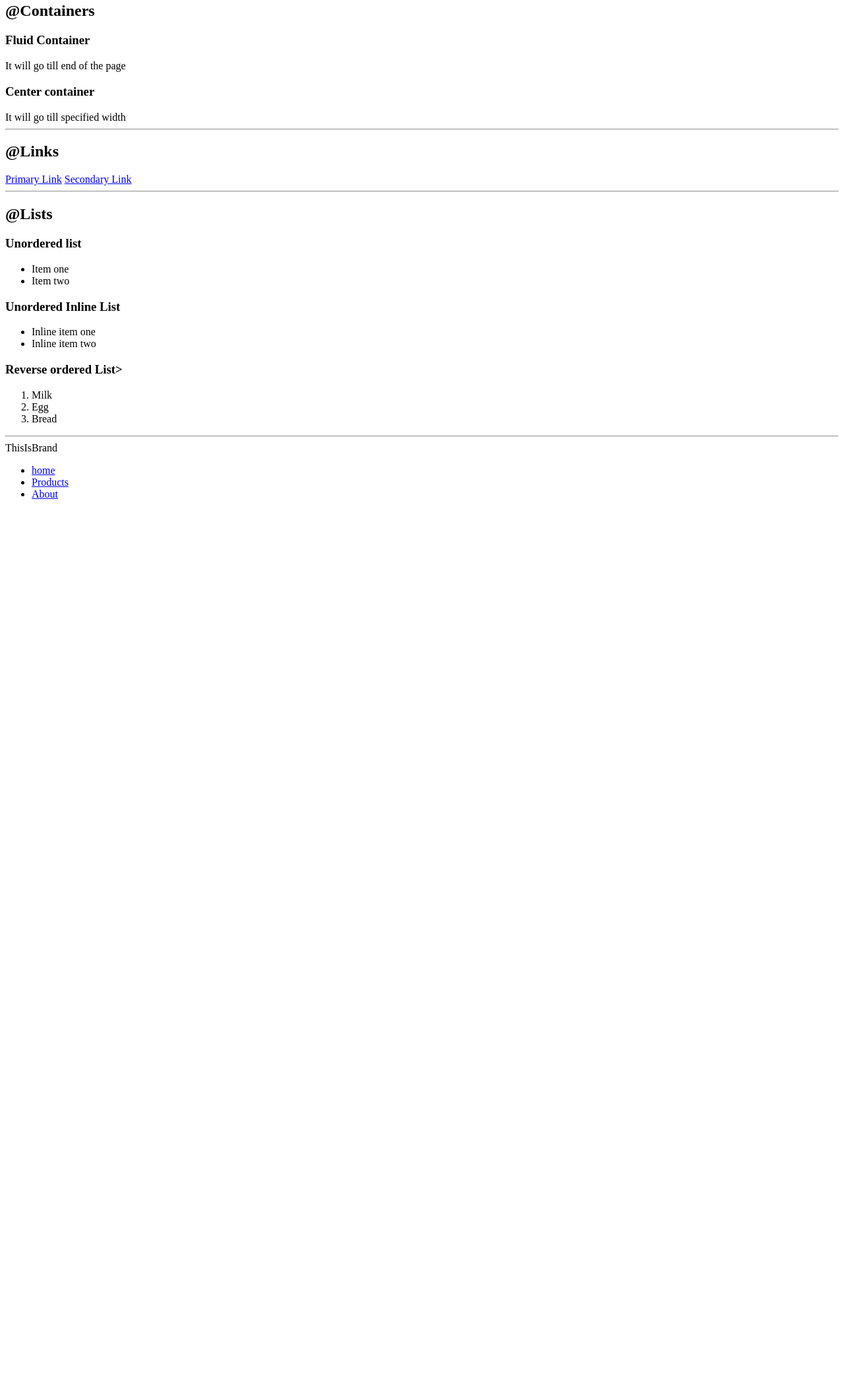
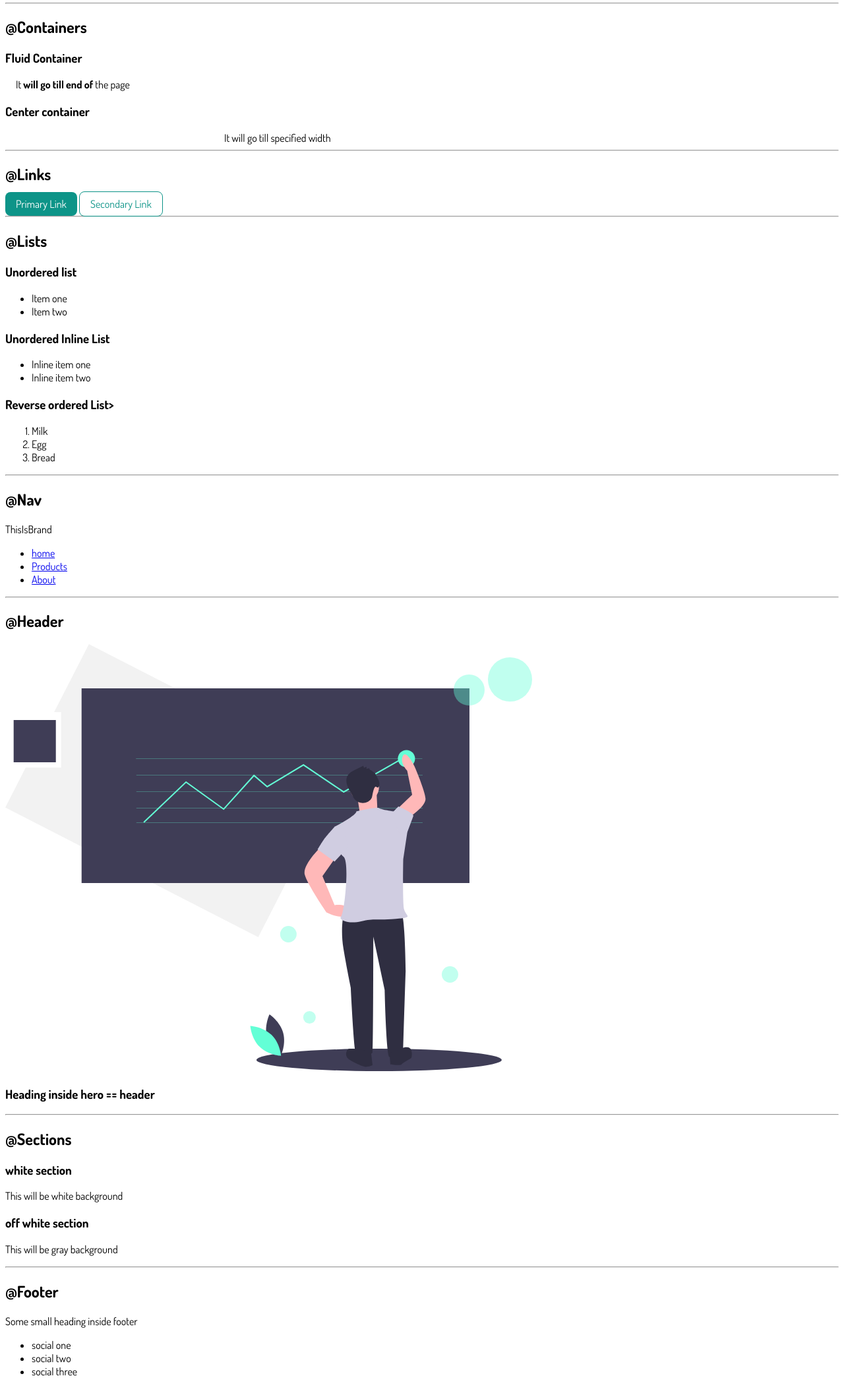
Before and after one commit to karanmagdum/lesson-3--live, a plain HTML site: page index.html in a window 1280 px wide. Shown: the part 368-2459 px from the top of the page at 66% size. Before the commit the page ends 1390 px from the top, so only its background shows below. Drawn offline with Linux system fonts and the light colour scheme.

Commit message:
Added Css styling

```diff
--- a/index.html
+++ b/index.html
@@ -5,33 +5,53 @@
     <meta http-equiv="X-UA-Compatible" content="IE=edge">
     <meta name="viewport" content="width=device-width, initial-scale=1.0">
     <title>Component Library</title>
+    <!-- Css way 1 : Style tag -->
+    <!-- <style>
+        body {
+            color : red;
+        }
+    </style> -->
+
+    <!-- Css way 3 : Create styles.css and apply it (external link) -->
+    <link href="styles.css" rel="stylesheet" />
+
+
 </head>
 <body>
-    <h1>Welcome to Karan's component library</h1>
-    <p>I'm attending neog.camp and I want to make library which would make all
+    <!-- CSS way 2 Style attribute -->
+    <!-- <h1 style="color:green">Welcome to Karan's component library</h1> -->
+
+    <h1 >Welcome to Karan's component library</h1>
+    <p >I'm attending neog.camp and I want to make library which would make all
         my projeatcs look good and consistent.</p>
+    <!-- <h1 id="lib-header">Welcome to Karan's component library</h1>
+    <p class="para">I'm attending neog.camp and I want to make library which would make all
+            my projeatcs look good and consistent.</p> -->
 
     <hr>
 
     <h2>@Typrography</h2>
     <h1>Biggets heading</h1>
     <h2>Second biggest heading</h2>
-    <p>Normal size in html usually used fro writing paragraph</p>
-    <small>smaller size text</small>
+    <p >Normal size in html usually used fro writing paragraph</p>
+    <small >smaller size text</small>
+    <!-- <p class="para">Normal size in html usually used fro writing paragraph</p>
+    <small class="para">smaller size text</small> -->
 
     <hr>
 
     <h2>@Containers</h2>
     <h3>Fluid Container</h3>
-    <div>It will go till end of the page </div>
+    <div class="container">It <strong> will go till end of </strong> the page </div>
+    <!--Bold letters :  Add inside <strong></strong> -->
     <h3>Center container</h3>
-    <div>       It will go till specified width</div>
-
+    <div class="container-center"> It will go till specified width</div>
+    <!-- <div class="para">       It will go till specified width</div> -->
     <hr>
 
     <h2>@Links</h2>
-    <a href="/">Primary Link</a>
-    <a href="/">Secondary Link</a>
+    <a class="link link-primary" href="/">Primary Link</a>
+    <a class="link link-secondary" href="/">Secondary Link</a>
 
     <hr>
 
@@ -55,7 +75,9 @@
 
     </ol>
 
-    <hr>
+    <hr />
+
+    <h2>@Nav</h2>
 
     <nav> <! Navigation bar>
         <div>ThisIsBrand</div>
@@ -73,6 +95,44 @@
         </ul>
     </nav>
 
+    <hr />
+
+    <h2>@Header</h2><!#63FFD6>
+
+    <header>
+        <img src="images/hero.svg" />
+        <h3>Heading inside hero == header</h3>
+    </header>
+
+    <hr />
+
+    <h2>@Sections </h2>
+    <section>
+        <h3>white section</h3>
+        <p>This will be white background</p>
+    </section>
+    <section>
+        <h3>off white section</h3>
+        <p>This will be gray background</p>
+    </section>
+
+    <hr />
+
+    <h2>@Footer</h2>
+    <footer>
+    <div>Some small heading inside footer</div>
+    <ul>
+        <li>social one</li>
+        <li>social two</li>
+        <li>social three</li>
+    </ul>
+</footer>
+
+
+
+
+
+
 
     <div style="height:30vh;"></div>
 </body>
--- /dev/null
+++ b/styles.css
@@ -0,0 +1,42 @@
+@import url('https://fonts.googleapis.com/css2?family=Dosis:wght@400;700&display=swap');
+
+:root {
+    --primary-color: #0D9488;
+}
+
+body {
+    font-family: 'Dosis', sans-serif;
+}
+
+/* Container */
+.container {
+    padding-left: 1rem;
+    padding-right: 1rem;
+}
+
+.container-center {
+    max-width:600px; /*width of center line*/
+    margin: auto;
+}
+
+/* Links */
+
+.link {
+    text-decoration: none;
+    padding: 0.5rem 1rem;
+}
+
+.link-primary {
+    background-color: var(--primary-color) ;
+    border-radius: 0.5rem;
+    color: white;
+}
+
+.link-secondary {
+    color: var(--primary-color);
+    border-radius: 0.5rem;
+    border: 1px solid var(--primary-color);
+
+}
+
+/* Read BEM naming convention */
--- /dev/null
+++ b/styles_1.css
@@ -0,0 +1,21 @@
+body {
+    color: lightseagreen;
+}
+/* Much more organised, target many elements
+Here h1, h2, body are called selectors*/
+
+h1 {
+    color:yellowgreen
+}
+
+h2 {
+    color: blueviolet;
+}
+
+#lib-header {
+    color:red;
+}
+
+.para {
+    color: black;
+}
```
Also changed, not shown: images/hero.svg (added).
